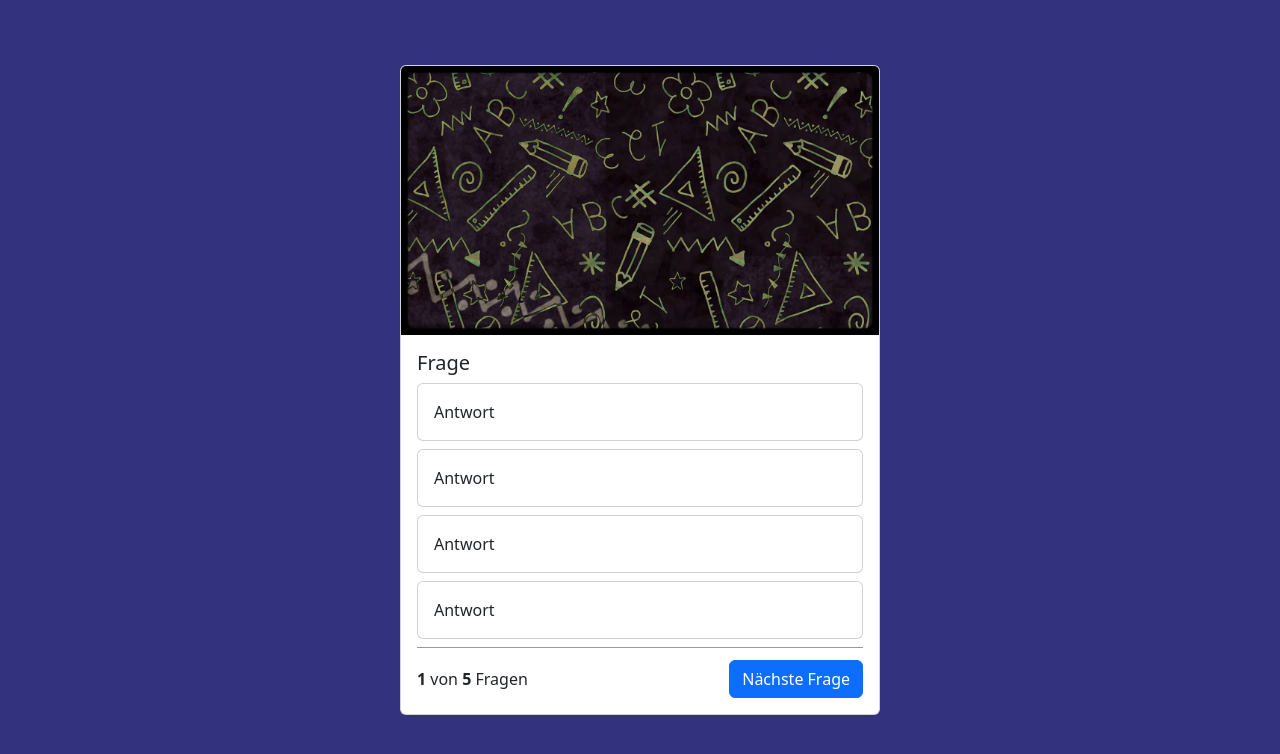
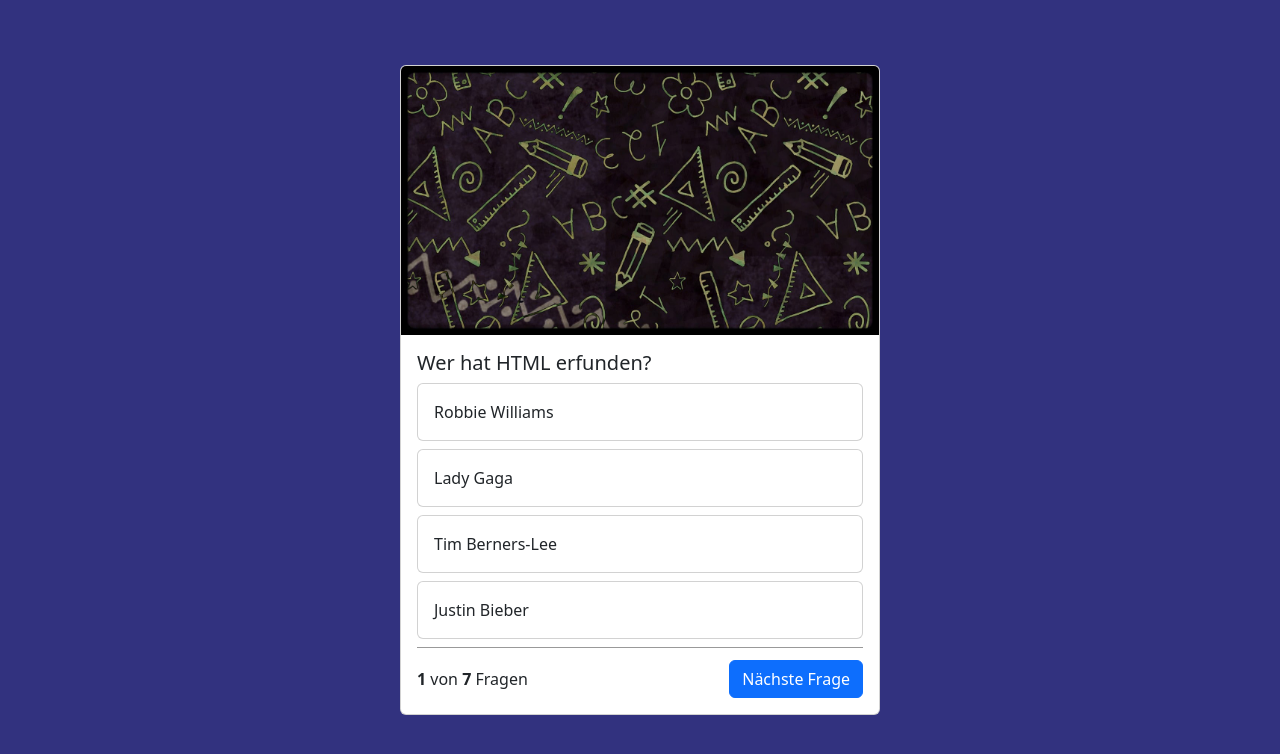
Before and after one commit to NormannBlum/QuizApp, a plain HTML site: page index.html in a window 1280 px wide. Shown: the part 60-814 px from the top of the page. Drawn offline with nearby package versions, Linux system fonts and the light colour scheme.

Commit message:
add json and functions

```diff
--- a/index.html
+++ b/index.html
@@ -5,6 +5,7 @@
     <meta name="viewport" content="width=device-width, initial-scale=1.0" />
     <title>QuizApp</title>
     <link rel="stylesheet" href="style.css" />
+    <script src="./scripts/db.js"></script>
     <script src="script.js"></script>
     <link
       href="https://cdn.jsdelivr.net/npm/bootstrap@5.3.3/dist/css/bootstrap.min.css"
@@ -19,7 +20,7 @@
     ></script>
   </head>
 
-  <body>
+  <body onload="init()">
     <nav class="navbar bg-body-tertiary">
       <div class="container-fluid">
         <span class="navbar-brand mb-0 h1">QuizApp</span>
@@ -30,26 +31,26 @@
       <div class="card quiz-card">
         <img src="./img/quiz-background.jpg" class="card-img-top" />
         <div class="card-body">
-          <h5 class="card-title">Frage</h5>
+          <h5 class="card-title" id="questiontext">Frage</h5>
 
           <div class="card mb-2">
-            <div class="card-body">Antwort</div>
+            <div class="card-body" id="answer_1">Antwort</div>
           </div>
 
           <div class="card mb-2">
-            <div class="card-body">Antwort</div>
+            <div class="card-body" id="answer_2">Antwort</div>
           </div>
 
           <div class="card mb-2">
-            <div class="card-body">Antwort</div>
+            <div class="card-body" id="answer_3">Antwort</div>
           </div>
 
           <div class="card mb-2">
-            <div class="card-body">Antwort</div>
+            <div class="card-body" id="answer_4">Antwort</div>
           </div>
 
           <div class="question-footer">
-            <span> <b>1</b> von <b>5</b> Fragen </span>
+            <span> <b>1</b> von <b id="all-questions">7</b> Fragen </span>
             <button class="btn btn-primary">Nächste Frage</button>
           </div>
         </div>
--- a/script.js
+++ b/script.js
@@ -0,0 +1,17 @@
+let currentQuestion = 0;
+
+function init() {
+  document.getElementById("all-questions").innerHTML = questions.length;
+
+  showQuestion();
+}
+
+function showQuestion() {
+  let question = questions[currentQuestion];
+
+  document.getElementById("questiontext").innerHTML = question["question"];
+  document.getElementById("answer_1").innerHTML = question["answer_1"];
+  document.getElementById("answer_2").innerHTML = question["answer_2"];
+  document.getElementById("answer_3").innerHTML = question["answer_3"];
+  document.getElementById("answer_4").innerHTML = question["answer_4"];
+}
--- /dev/null
+++ b/scripts/db.js
@@ -0,0 +1,59 @@
+let questions = [
+  {
+    question: "Wer hat HTML erfunden?",
+    answer_1: "Robbie Williams",
+    answer_2: "Lady Gaga",
+    answer_3: "Tim Berners-Lee",
+    answer_4: "Justin Bieber",
+    right_answer: 3,
+  },
+  {
+    question: "Was bedeutet das HTML Tag <a>?",
+    answer_1: "Text Fett",
+    answer_2: "Container",
+    answer_3: "Ein Link",
+    answer_4: "Kursiv",
+    right_answer: 3,
+  },
+  {
+    question: "Wie bindet man eine Website in eine Website ein?",
+    answer_1: "<iframe>, <frame>, and <frameset>",
+    answer_2: "<iframe>",
+    answer_3: "<frame>",
+    answer_4: "<frameset>",
+    right_answer: 2,
+  },
+  {
+    question: "Welches HTML-Tag wird für die größte Überschrift verwendet?",
+    answer_1: "<heading>",
+    answer_2: "<h6>",
+    answer_3: "<h1>",
+    answer_4: "<header>",
+    right_answer: 3,
+  },
+  {
+    question: "Wie definiert man eine Tabelle in HTML?",
+    answer_1: "<table>",
+    answer_2: "<tab>",
+    answer_3: "<tr>",
+    answer_4: "<td>",
+    right_answer: 1,
+  },
+  {
+    question:
+      "Welches Attribut wird verwendet, um ein Bild in HTML einzubinden?",
+    answer_1: "href",
+    answer_2: "link",
+    answer_3: "src",
+    answer_4: "alt",
+    right_answer: 3,
+  },
+  {
+    question: "Was bedeutet das HTML Tag <br>?",
+    answer_1: "Eine horizontale Linie",
+    answer_2: "Ein Zeilenumbruch",
+    answer_3: "Ein fettgedruckter Text",
+    answer_4: "Ein neuer Abschnitt",
+    right_answer: 2,
+  },
+];
```
